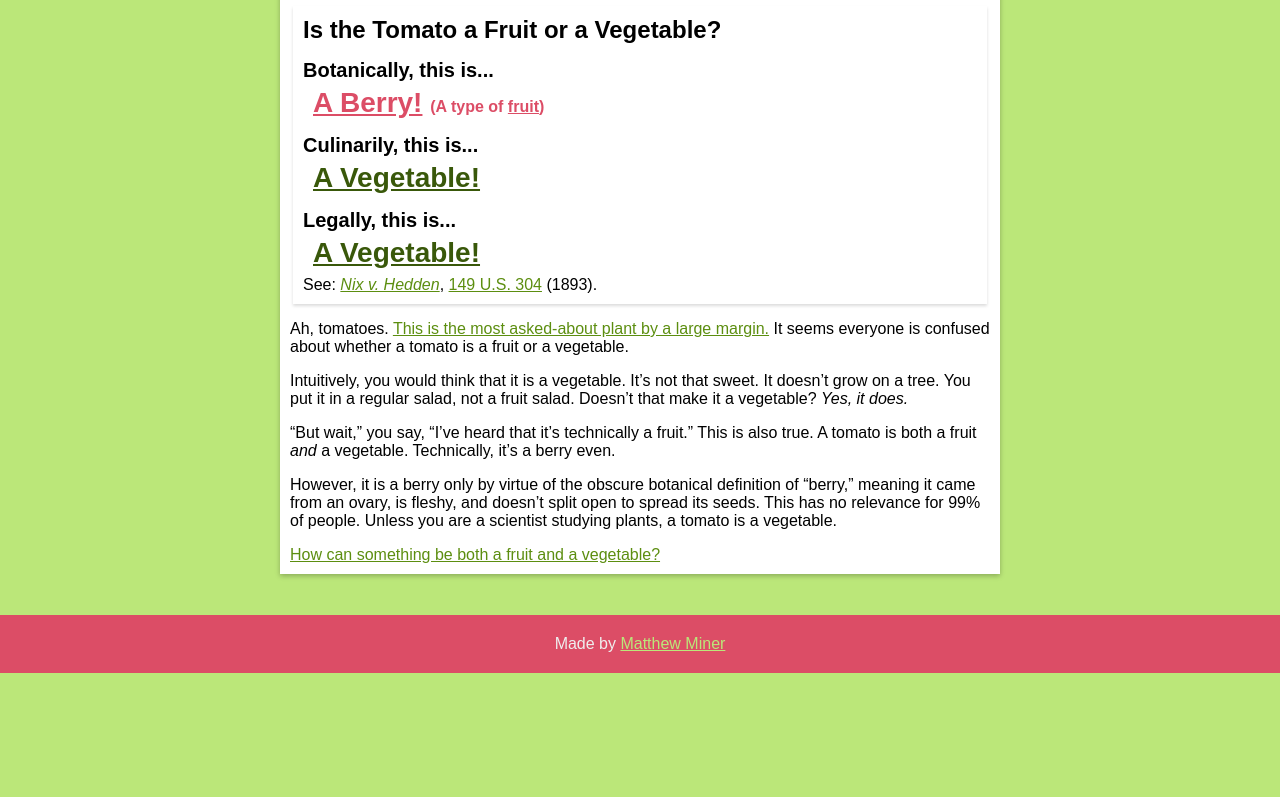
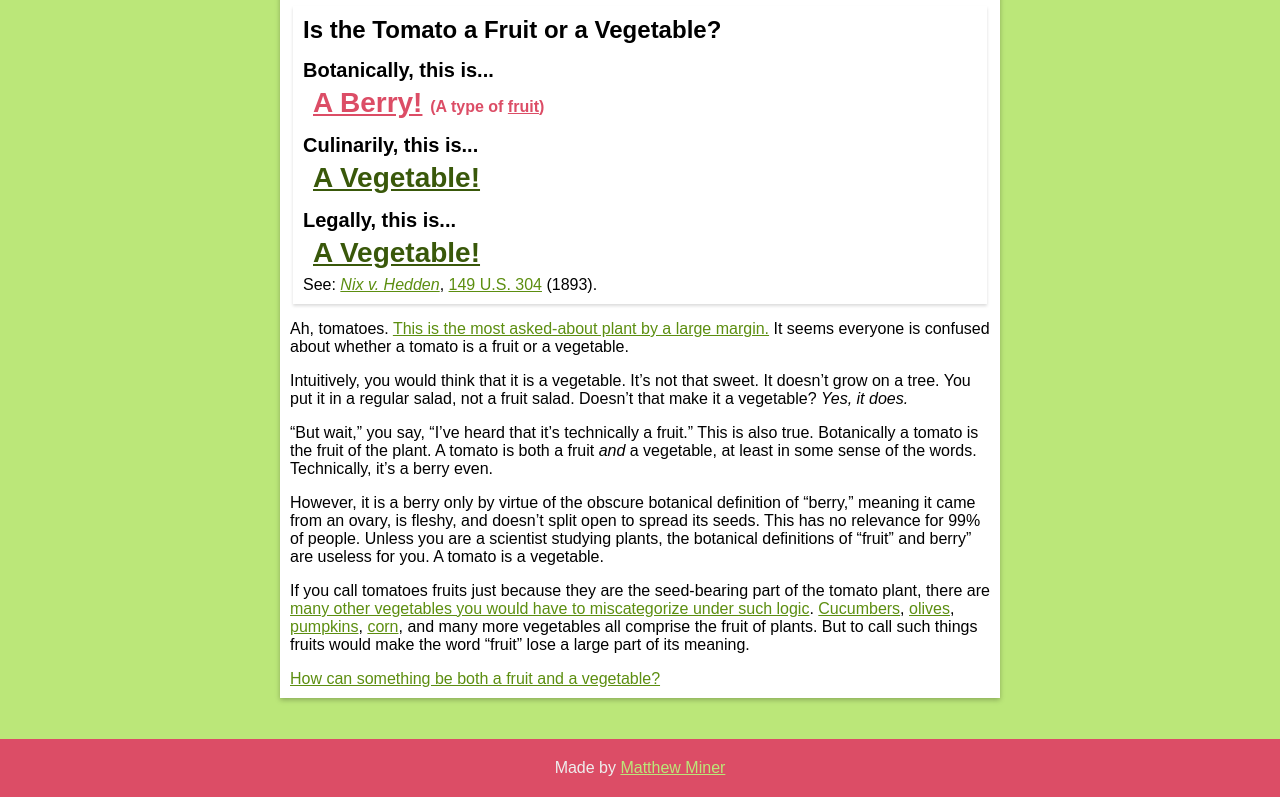
Before and after one commit to mminer237/fruitorvegetable, a Jekyll site: the page built from _items/tomato.md, in a window 1280 px wide, cut to the strip 296-1093 px from the top of the page. Built offline with Jekyll 4.4.1, drawn with Linux system fonts in a browser that asks for light colours; before the commit the page ends 969 px from its top, so only the background shows below that.

Commit message:
Elaborated on word meanings

```diff
--- a/_items/tomato.md
+++ b/_items/tomato.md
@@ -14,6 +14,8 @@ Ah, tomatoes. [This is the most asked-about plant by a large margin.](https://tr
 
 Intuitively, you would think that it is a vegetable. It's not that sweet. It doesn't grow on a tree. You put it in a regular salad, not a fruit salad. Doesn't that make it a vegetable? *Yes, it does.*
 
-"But wait," you say, "I've heard that it's technically a fruit." This is also true. A tomato is both a fruit *and* a vegetable. Technically, it's a berry even.
+"But wait," you say, "I've heard that it's technically a fruit." This is also true. Botanically a tomato is the fruit of the plant. A tomato is both a fruit *and* a vegetable, at least in some sense of the words. Technically, it's a berry even.
 
-However, it is a berry only by virtue of the obscure botanical definition of "berry," meaning it came from an ovary, is fleshy, and doesn't split open to spread its seeds. This has no relevance for 99% of people. Unless you are a scientist studying plants, a tomato is a vegetable.
+However, it is a berry only by virtue of the obscure botanical definition of "berry," meaning it came from an ovary, is fleshy, and doesn't split open to spread its seeds. This has no relevance for 99% of people. Unless you are a scientist studying plants, the botanical definitions of "fruit" and berry" are useless for you. A tomato is a vegetable.
+
+If you call tomatoes fruits just because they are the seed-bearing part of the tomato plant, there are [many other vegetables you would have to miscategorize under such logic]({% link _pages/confusing-items.html %}). [Cucumbers]({% link _items/cucumber.md %}), [olives]({% link _items/olive.md %}), [pumpkins]({% link _items/pumpkin.md %}), [corn]({% link _items/corn.md %}), and many more vegetables all comprise the fruit of plants. But to call such things fruits would make the word "fruit" lose a large part of its meaning.
--- a/_pages/how-can-something-be-a-fruit-and-a-vegetable.html
+++ b/_pages/how-can-something-be-a-fruit-and-a-vegetable.html
@@ -7,8 +7,8 @@ description: Can something be a fruit and a vegetable? How can this be? It's bec
 <section>
 	<h2>{{ page.title }}</h2>
 	<p>This confusion stems from a misunderstanding of terms. People are conflating the two definitions of fruit. Fruit has both a botanical and a culinary definition.</p>
-	<p>Something may technically be a fruit by the botanical definition but be a vegetable by the culinary definition. That's what happens with all of the <a href="{% link _pages/confusing-items.html %}">confusing items</a>. This makes it technically both.</p>
-	<p>Now, unless you are a scientist studying botany, you are unlikely to care what something is botanically. In everyday speech, you should call these "confusing" foods "vegetables" because that's what they are practically. People may say that they are "actually fruits"—and they would be right if you are talking about the different parts of a plant and its flower or something. But if you are talking about them as food, calling vegetables "fruits" is wrong.</p>
+	<p>Something may technically be a fruit by the botanical definition but be a vegetable by the culinary definition. That's what happens with all of the <a href="{% link _pages/confusing-items.html %}">confusing items</a> like <a href="{% link _items/cucumber.md %}">cucumbers</a>, <a href="{% link _items/corn.md %}">corn</a>, and <a href="{% link _items/tomato.md %}">tomatoes</a>. This makes it technically both.</p>
+	<p>Now, unless you are a scientist studying botany, you are unlikely to care what something is botanically. In everyday speech, you should call these "confusing" foods "vegetables" because that's what they are practically. People may say that they are "actually fruits"—and they would be right if you are talking about the different parts of a plant and its flower or something. But if you are talking about them as food, calling vegetables "fruits" is wrong. To use the word like that would just make it largely meaningless.</p>
 	<p>"Science" does not say otherwise. For one, botany is just one field of science. There is also such a thing as culinary science. Second though, names are not a core part of science. You cannot test and reproduce the results of naming something. They are just names people attached to different concepts they made up to make keeping track of them easier. Nothing about what botanists call parts of a plant should influence your cooking.</p>
 	<p><a href="{% link _types/fruit.html %}">So what is a "fruit" then?</a></p>
 	<p><a href="{% link _types/vegetable.html %}">What makes something a "vegetable"?</a></p>
```
